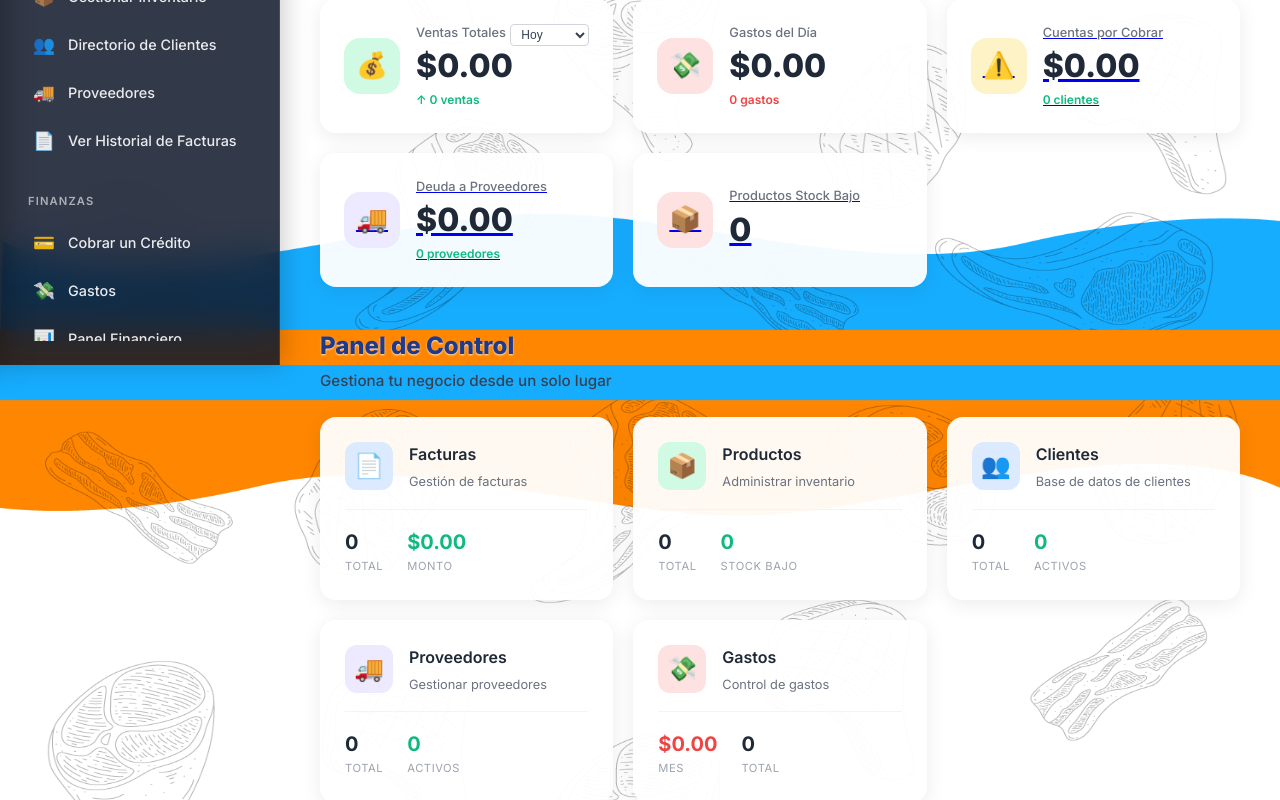
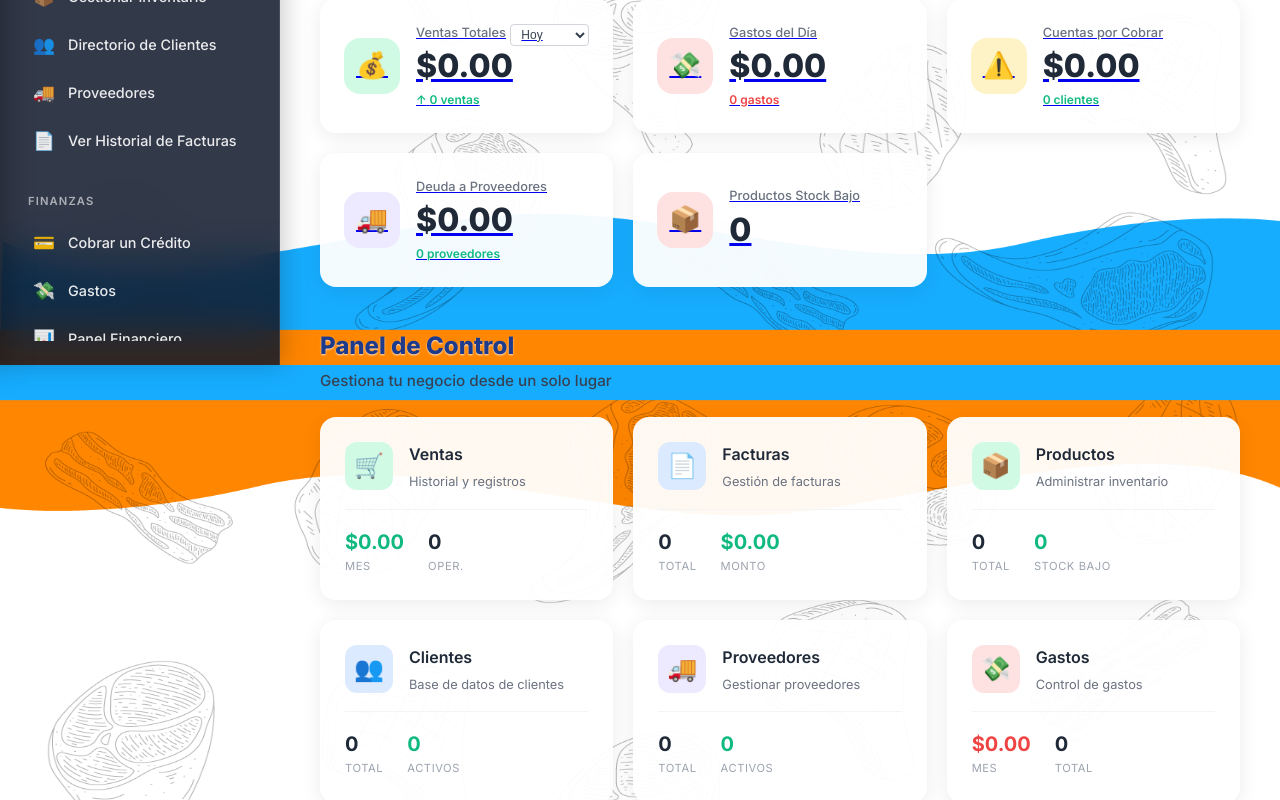
Before and after one commit to GamesTux310/cueramaroprimeweb, a Next.js app: page / in a window 1280 px wide. Shown: the part 435-1235 px from the top of the page. Built offline with nearby package versions, Linux system fonts and the light colour scheme.

Commit message:
fix(dashboard): Agregar modulo de ventas faltante y hrefs a Widgets de Gastos/Ventas

```diff
--- a/src/components/Dashboard.js
+++ b/src/components/Dashboard.js
@@ -114,6 +114,17 @@ export default function Dashboard() {
 
     const modules = [
         {
+            href: '/ventas',
+            icon: '🛒',
+            iconClass: 'green',
+            title: 'Ventas',
+            description: 'Historial y registros',
+            stats: [
+                { value: formatearMoneda(stats.ventasMes), label: 'Mes', type: 'success' },
+                { value: stats.ventasCountMes, label: 'Oper.', type: 'normal' }
+            ]
+        },
+        {
             href: '/facturas',
             icon: '📄',
             iconClass: 'blue',
@@ -214,7 +225,8 @@ export default function Dashboard() {
             changeType: 'positive',
             hasFilter: true,
             onFilterChange: setFiltroVentas,
-            currentFilter: filtroVentas
+            currentFilter: filtroVentas,
+            href: '/ventas'
         },
         {
             icon: '💸',
@@ -222,7 +234,8 @@ export default function Dashboard() {
             title: 'Gastos del Día',
             value: formatearMoneda(stats.gastosHoyMonto || 0),
             change: `${stats.gastosHoyCount || 0} gastos`,
-            changeType: 'negative'
+            changeType: 'negative',
+            href: '/gastos'
         },
         {
             icon: '⚠️',
```
